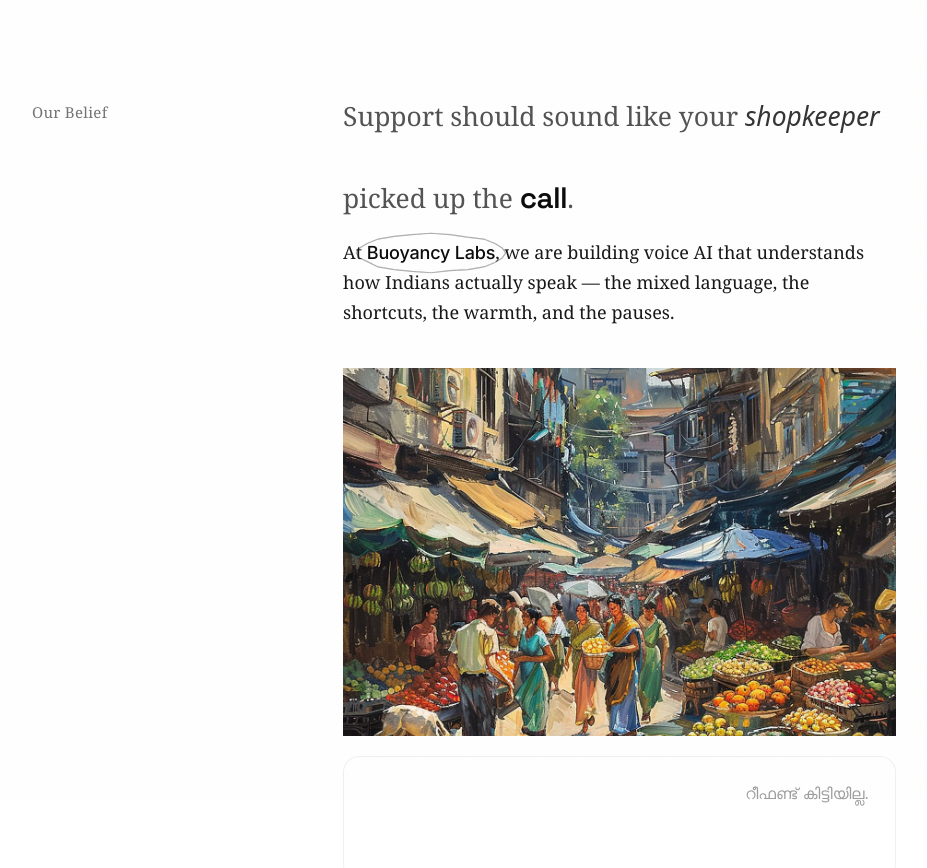
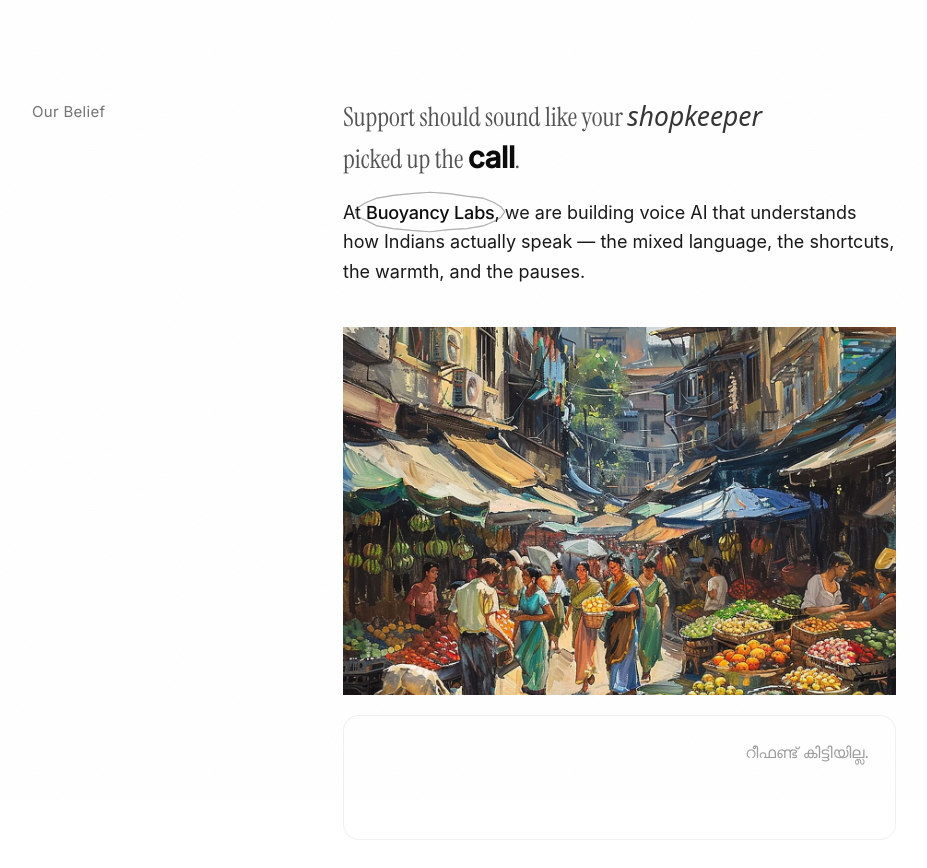
Before and after one commit to iam-saju/upthrust, a Next.js app: page / in a window 1280 px wide. Shown: the top 868 px of the page, without its empty margins (176-1103 px from the left). Built offline with nearby package versions, Linux system fonts and the light colour scheme.

Commit message:
feat: typography overhaul — Instrument Serif headings, Inter UI, SF Pro Display stack

```diff
--- a/src/app/globals.css
+++ b/src/app/globals.css
@@ -138,8 +138,8 @@ body::after {
 
 .support-customer {
     font-family:
-        "SF Pro Text", -apple-system, BlinkMacSystemFont,
-        "Segoe UI", Roboto, Helvetica, Arial, sans-serif;
+        var(--font-inter), -apple-system, BlinkMacSystemFont,
+        "SF Pro Display", "Segoe UI", Roboto, Helvetica, Arial, sans-serif;
     font-size: 14px;
     line-height: 1.6;
     font-weight: 400;
@@ -159,8 +159,8 @@ body::after {
 
 .support-agent {
     font-family:
-        "SF Pro Text", -apple-system, BlinkMacSystemFont,
-        "Segoe UI", Roboto, Helvetica, Arial, sans-serif;
+        var(--font-inter), -apple-system, BlinkMacSystemFont,
+        "SF Pro Display", "Segoe UI", Roboto, Helvetica, Arial, sans-serif;
     font-size: 15px;
     line-height: 1.6;
     font-weight: 400;
--- a/src/app/layout.tsx
+++ b/src/app/layout.tsx
@@ -1,5 +1,5 @@
 import type { Metadata } from "next";
-import { Inter, Space_Grotesk } from "next/font/google";
+import { Inter, Instrument_Serif } from "next/font/google";
 import "./globals.css";
 
 const inter = Inter({
@@ -8,10 +8,11 @@ const inter = Inter({
   variable: "--font-inter",
 });
 
-const spaceGrotesk = Space_Grotesk({
+const instrumentSerif = Instrument_Serif({
   subsets: ["latin"],
-  weight: ["400", "500", "600"],
-  variable: "--font-space-grotesk",
+  weight: ["400"],
+  style: ["normal", "italic"],
+  variable: "--font-instrument-serif",
 });
 
 export const metadata: Metadata = {
@@ -28,7 +29,8 @@ export default function RootLayout({
   return (
     <html lang="en" className="h-full antialiased" suppressHydrationWarning>
       <body
-        className={`${inter.variable} ${spaceGrotesk.variable} min-h-full flex flex-col font-serif bg-white text-neutral-900`}
+        className={`${inter.variable} ${instrumentSerif.variable} min-h-full flex flex-col bg-white text-neutral-900`}
+        style={{ fontFamily: '-apple-system, BlinkMacSystemFont, "SF Pro Display", "Segoe UI", Roboto, Helvetica, Arial, sans-serif' }}
         suppressHydrationWarning
       >
         {children}
--- a/src/app/page.tsx
+++ b/src/app/page.tsx
@@ -12,7 +12,7 @@ export default function Home() {
         <div className="max-w-5xl mx-auto px-6 sm:px-10 md:px-14 lg:px-20 pt-16 sm:pt-20 md:pt-24 pb-8 md:pb-10">
           <LabSection id="belief" label="Our Belief">
             <div>
-              <h1 className="text-xl md:text-2xl lg:text-[1.65rem] font-normal text-neutral-600 leading-snug max-w-xl">
+              <h1 className="text-xl md:text-2xl lg:text-[1.65rem] font-normal text-neutral-600 leading-snug max-w-xl" style={{ fontFamily: 'var(--font-instrument-serif), ui-serif, Georgia, serif' }}>
                 Support should sound like
                 <br className="md:hidden" />
                 {" "}your{" "}
@@ -37,7 +37,7 @@ export default function Home() {
                   className="voice-layer--inline voice-layer--accent"
                 />
                 <br />
-                {" "}picked up the <span className="text-neutral-950 font-bold inline-block mb-3" style={{ fontFamily: 'var(--font-space-grotesk), "Helvetica Neue", Helvetica, Arial, sans-serif', fontSize: '1.12em', letterSpacing: '-0.02em' }}>call</span>.
+                {" "}picked up the <span className="text-neutral-950 font-bold inline-block mb-3" style={{ fontFamily: 'var(--font-inter), -apple-system, BlinkMacSystemFont, "SF Pro Display", "Segoe UI", Roboto, Helvetica, Arial, sans-serif', fontSize: '1.12em', letterSpacing: '-0.02em' }}>call</span>.
               </h1>
               <div className="max-w-xl space-y-6 pt-2">
                 <p>
@@ -45,7 +45,7 @@ export default function Home() {
                   <CrayonCircle>
                     <strong
                       className="font-medium text-neutral-950"
-                      style={{ fontFamily: 'var(--font-inter), -apple-system, BlinkMacSystemFont, "Segoe UI", Roboto, Helvetica, Arial, sans-serif', letterSpacing: '-0.01em' }}
+                      style={{ fontFamily: 'var(--font-inter), -apple-system, BlinkMacSystemFont, "SF Pro Display", "Segoe UI", Roboto, Helvetica, Arial, sans-serif', letterSpacing: '-0.01em' }}
                     >
                       Buoyancy Labs
                     </strong>
--- a/src/components/lab-section.tsx
+++ b/src/components/lab-section.tsx
@@ -12,10 +12,10 @@ export function LabSection({
   return (
     <section id={id} className="mb-14 md:mb-24 scroll-mt-8 last:mb-0">
       <div className="grid grid-cols-1 md:grid-cols-[minmax(0,0.28fr)_minmax(0,0.72fr)] gap-x-10 md:gap-x-14 lg:gap-x-24 gap-y-4 items-start">
-        <p className="text-[13px] md:text-[15px] text-neutral-500 md:pt-[0.3em] tracking-[0.02em]">
+        <p className="text-[13px] md:text-[15px] text-neutral-500 md:pt-[0.3em] tracking-[0.02em]" style={{ fontFamily: 'var(--font-inter), -apple-system, BlinkMacSystemFont, "SF Pro Display", "Segoe UI", Roboto, Helvetica, Arial, sans-serif' }}>
           {label}
         </p>
-        <div className="min-w-0 space-y-6 text-[17px] md:text-lg leading-[1.65] text-neutral-900">
+        <div className="min-w-0 space-y-6 text-[17px] md:text-lg leading-[1.65] text-neutral-900" style={{ fontFamily: '-apple-system, BlinkMacSystemFont, "SF Pro Display", "Segoe UI", Roboto, Helvetica, Arial, sans-serif' }}>
           {children}
         </div>
       </div>
```
